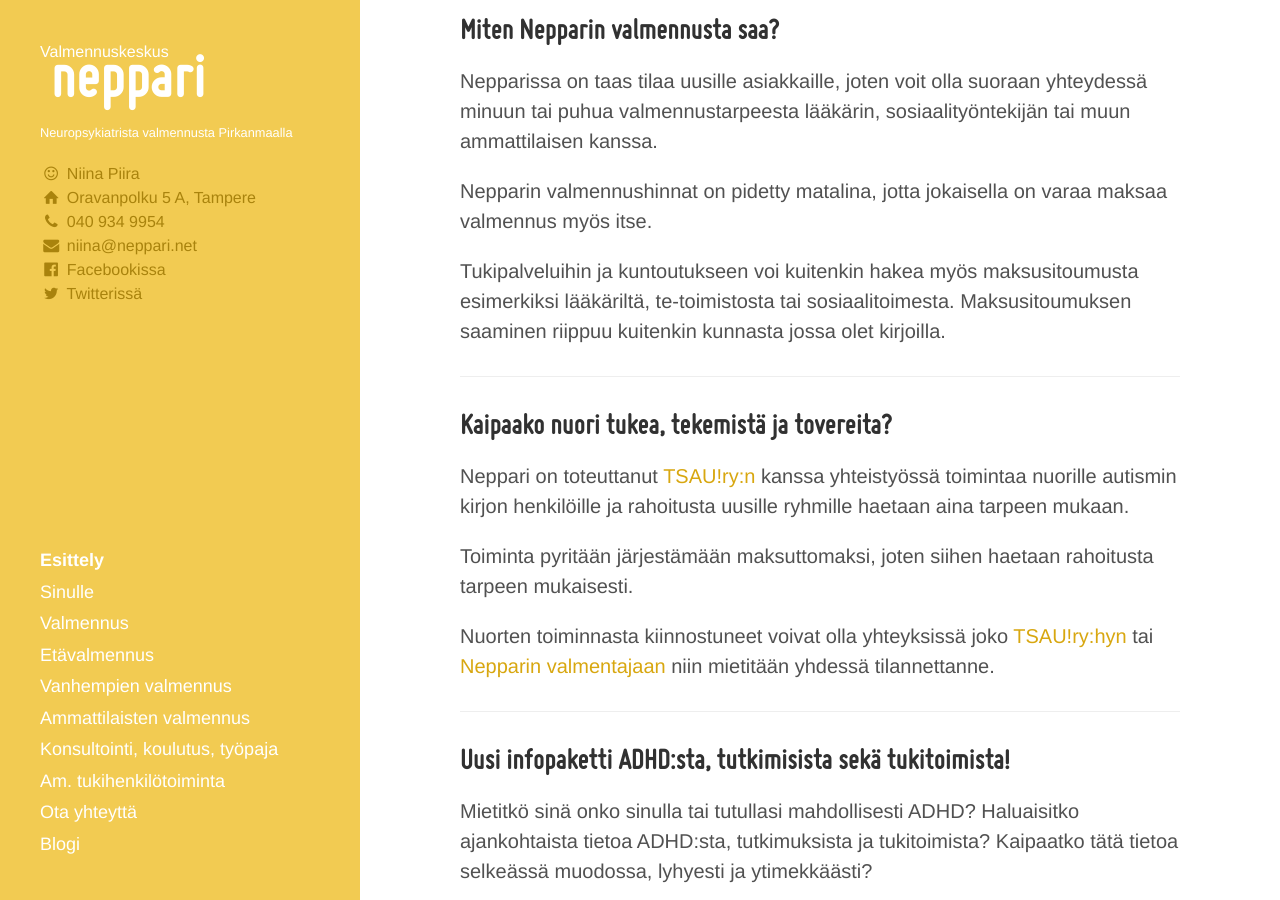
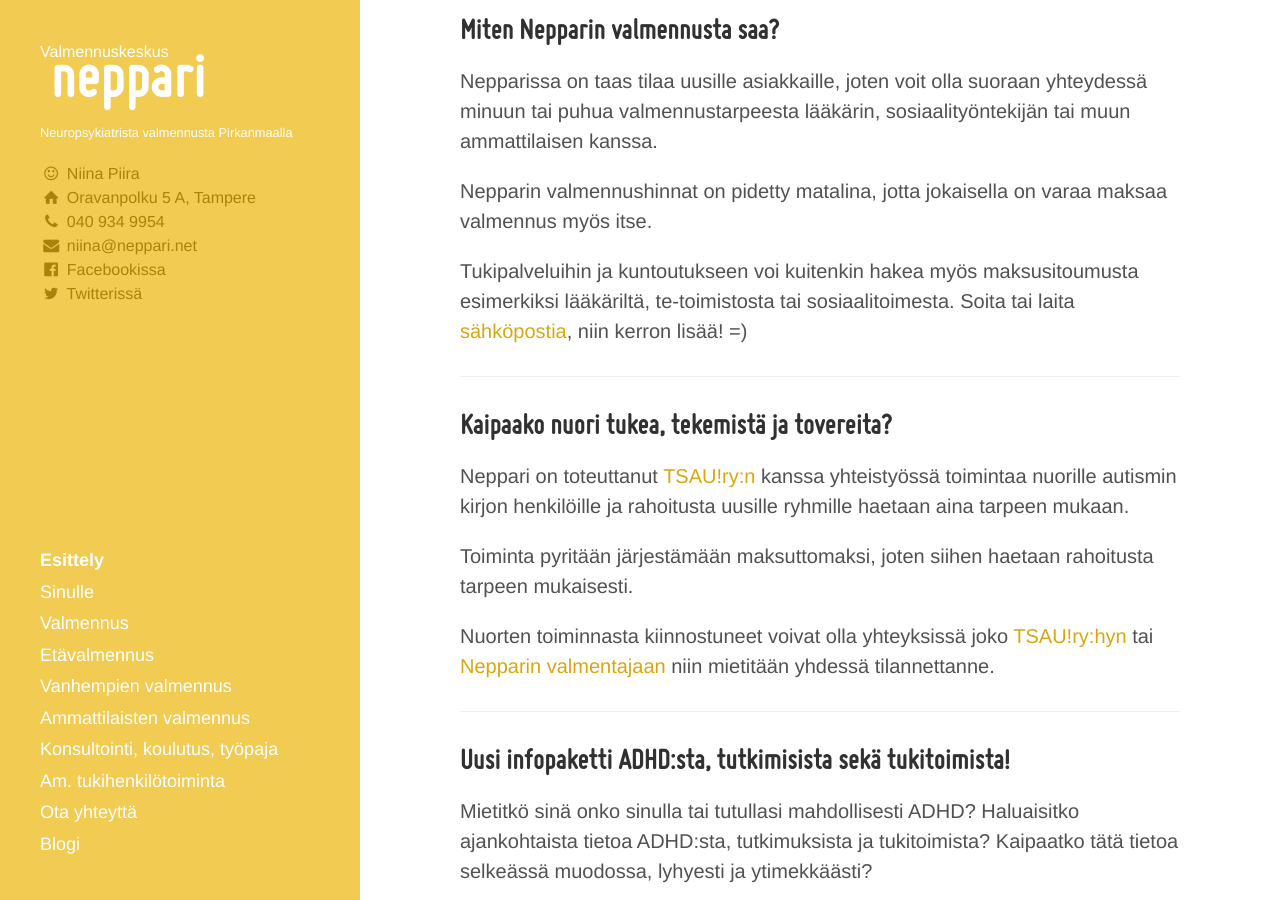
Before and after one commit to niinapiira/neppari.net, a Jekyll site: the page built from index.md, in a window 1280 px wide and 900 px high, scrolled down 621 px. Built offline with Jekyll 4.4.1, drawn with Linux system fonts in a browser that asks for light colours.

Commit message:
Updated index.md

```diff
--- a/index.md
+++ b/index.md
@@ -34,7 +34,7 @@ Nepparissa on taas tilaa uusille asiakkaille, joten voit olla suoraan yhteydess
 
 Nepparin valmennushinnat on pidetty matalina, jotta jokaisella on varaa maksaa valmennus myös itse.
 
-Tukipalveluihin ja kuntoutukseen voi kuitenkin hakea myös maksusitoumusta esimerkiksi lääkäriltä, te-toimistosta tai sosiaalitoimesta. Maksusitoumuksen saaminen riippuu kuitenkin kunnasta jossa olet kirjoilla.
+Tukipalveluihin ja kuntoutukseen voi kuitenkin hakea myös maksusitoumusta esimerkiksi lääkäriltä, te-toimistosta tai sosiaalitoimesta. Soita tai laita [sähköpostia](/ota-yhteytta), niin kerron lisää! =)
 
 ___
 
```
